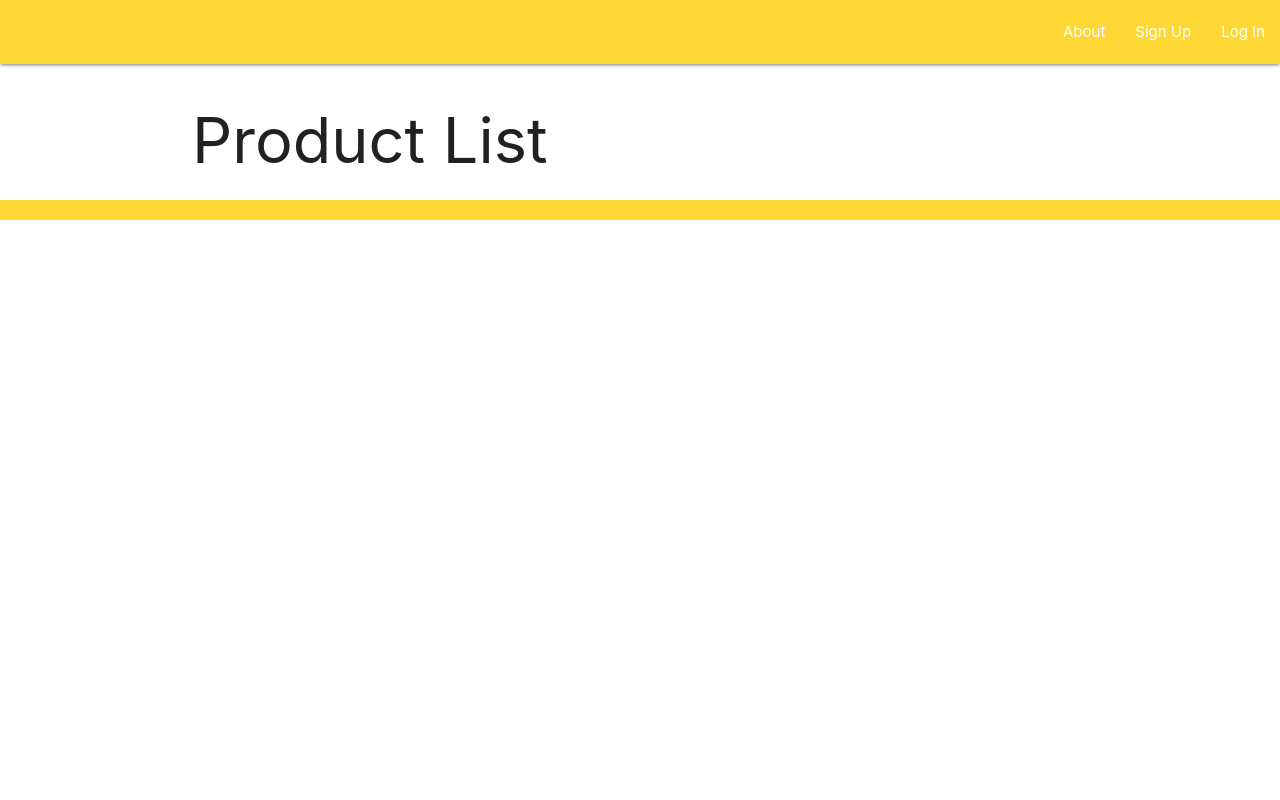
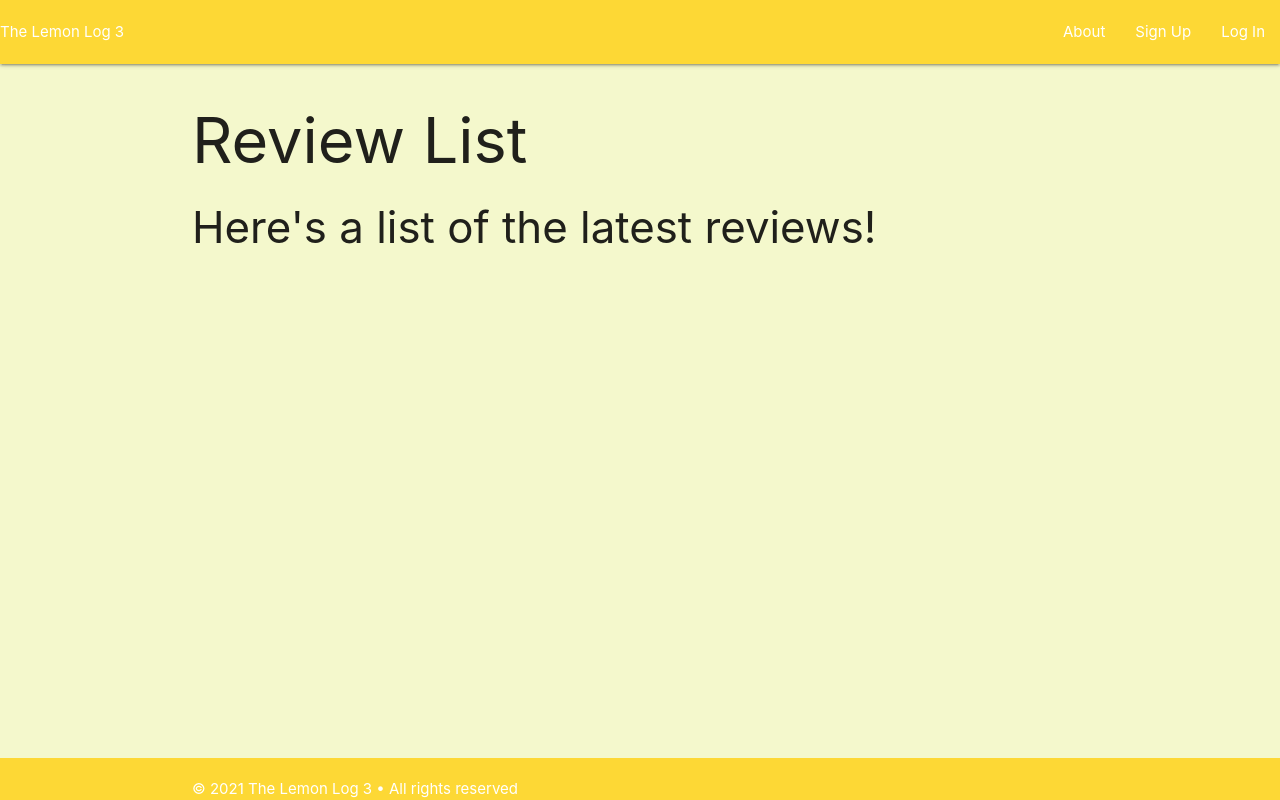
Before and after one commit to tanashikova/Lemon-Log-Tech-Review-Project, a Django app: page /products/ in a window 1280 px wide. Run offline with Django 3.2, Linux system fonts and the light colour scheme; data that the repository does not hold is empty.

Commit message:
Tusday 3pm

```diff
--- a/main_app/admin.py
+++ b/main_app/admin.py
@@ -1,7 +1,9 @@
 from django.contrib import admin
 # import your models here
-from .models import Product, Profile
+from .models import Product, Profile, Review, Comment
 
 # Register your models here
 admin.site.register(Product)
 admin.site.register(Profile)
+admin.site.register(Review)
+admin.site.register(Comment)
--- a/main_app/static/css/style.css
+++ b/main_app/static/css/style.css
@@ -1,5 +1,5 @@
 body {
-    background: rgb(238, 250, 135)
+    background: rgb(244, 248, 204);
     display: flex;
     min-height: 100vh;
     flex-direction: column;
--- a/main_app/templates/base.html
+++ b/main_app/templates/base.html
@@ -1,3 +1,4 @@
+{% load static %}
 <!DOCTYPE html>
 <html lang="en">
 <head>
@@ -6,11 +7,14 @@
   <meta http-equiv="X-UA-Compatible" content="ie=edge">
   <title>The Lemon Log</title>
   <link rel="stylesheet" href="https://cdnjs.cloudflare.com/ajax/libs/materialize/1.0.0/css/materialize.min.css">
+  <link rel="stylesheet" type="text/css" href="{% static 'css/style.css' %}">
 </head>
 <body>
   <header class="navbar-fixed">
     <nav>
+
       <div class="nav-wrapper #fdd835 yellow darken-1">
+        <span class="left "><a href="{% url 'home' %}">The Lemon Log 3</a></span>
         <ul class="right">
           <li><a href="{% url 'about' %}">About</a></li>
           {% if user.is_authenticated %}
@@ -29,8 +33,13 @@
     {% block content %}
     {% endblock %}
   </main>
-  <footer class="page-footer #fdd835 yellow darken-1">
-    <div class="right">All Rights Reserved, &copy; 2021 The Lemon Log &nbsp;</div>
-  </footer>
+<div class="page-footer #fdd835 yellow darken-1 left">
+            <div class="container">
+            © 2021 The Lemon Log 3 • All rights reserved
+            </div>
+
+  {% comment %} <footer class="page-footer #fdd835 yellow darken-1"> {% endcomment %}
+
+
 </body>
 </html>
--- a/main_app/templates/products/index.html
+++ b/main_app/templates/products/index.html
@@ -1,16 +1,24 @@
 {% extends 'base.html' %}
 {% block content %}
 
-<h1>Product List</h1>
+<h1>Review List</h1>
+<h3>Here's a list of the latest reviews!</h3>
 
 {% for product in products %}
+  <div class="row">
       <div class="card">
+        <div class="card-image">
+          <img src="images/sample-1.jpg">
+        </div>
         <div class="card-content">
           <span class="card-title">{{ product.name }}</span>
           <p>Brand: {{ product.brand }}</p>
           <p>Description: {{ product.description }}</p>
-      <p>Manufactoring Year: {{ product.yr }}</p>
-
+          <p>Manufacturing Year: {{ product.yr }}</p>
+        </div>
+        <div class="card-action">
+          <a href="#">View full review!</a>
+        </div>
       </div>
     </div>
 {% endfor %}
--- a/main_app/urls.py
+++ b/main_app/urls.py
@@ -7,4 +7,5 @@ urlpatterns = [
      path('products/', views.products_index, name='index'),
      path('profile/', views.profile, name='profile'),
      path('register/', views.register, name='register'),
+     # path('review/<>')
 ]
--- a/main_app/views.py
+++ b/main_app/views.py
@@ -7,7 +7,7 @@ from .forms import UserRegisterForm
 
 
 def home(request):
-  return render(request, )
+  return render(request, 'home.html' )
 
 def about(request):
   return render(request, 'about.html')
```
Also changed, not shown: main_app/models.py (+8 -0 lines), main_app/templates/home.html (+8 -0 lines), main_app/migrations/0005_review.py (added), main_app/migrations/0006_review_rating.py (added), media/product_pics/stock profile pic.png (added), 1 other file. Lines whose indentation alone changed are shown as unchanged.
